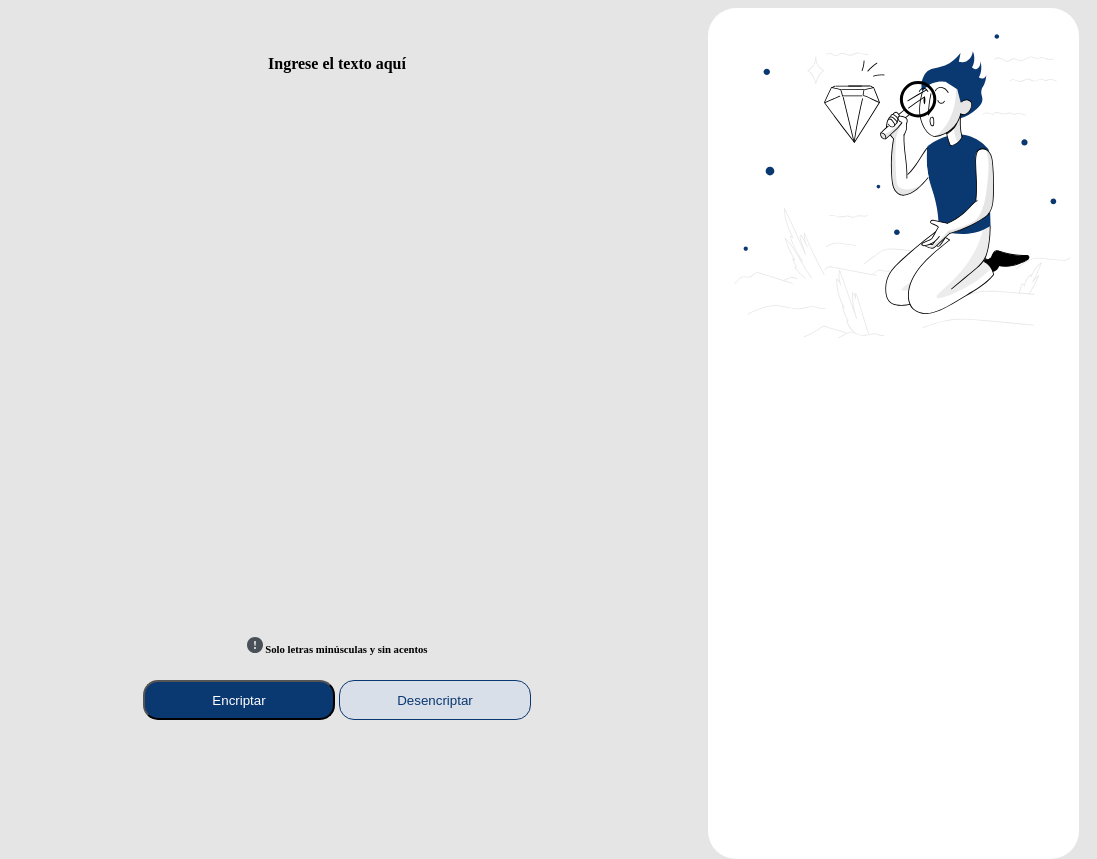
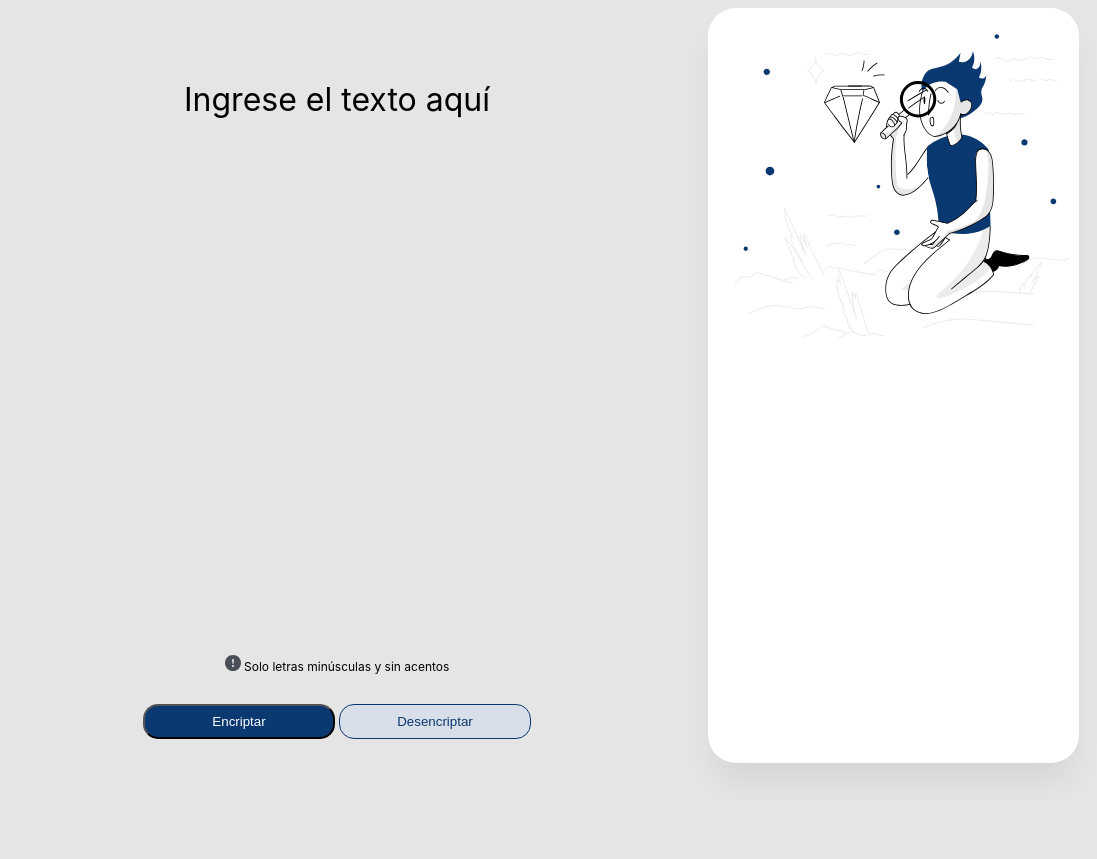
Before and after one commit to JorgeARA/encriptador, a plain HTML site: page index.html in a window 1280 px wide. Shown: the full height of the page, 183-1280 px from the left. After the commit the page ends 800 px from the top, so only its background shows below. Drawn offline with Linux system fonts and the light colour scheme.

Commit message:
mejora maketado

```diff
--- a/style.CSS
+++ b/style.CSS
@@ -8,7 +8,7 @@ body{
     background-color: #E5E5E5;
     display: flex;
     width: 100%;
-    height: 100%;
+    height: 88%;
     justify-content: space-between;
 
 }
@@ -35,6 +35,7 @@ body{
     height: 100%;
     padding:2% ;
     margin-right: 2%;
+    box-shadow: 0px 24px 32px -8px rgba(0, 0, 0, 0.08);
 
 }
 
@@ -60,3 +61,19 @@ body{
     height: 5%;
     color: #0A3871;
 }
+
+h6{
+    font-family: 'Inter';
+    font-style: normal;
+    font-weight: 400;
+    font-size: 12px;
+    line-height: 150%;
+}
+
+h4{
+    font-family: 'Inter';
+    font-style: normal;
+    font-weight: 400;
+    font-size: 32px;
+    line-height: 150%;
+}
```
